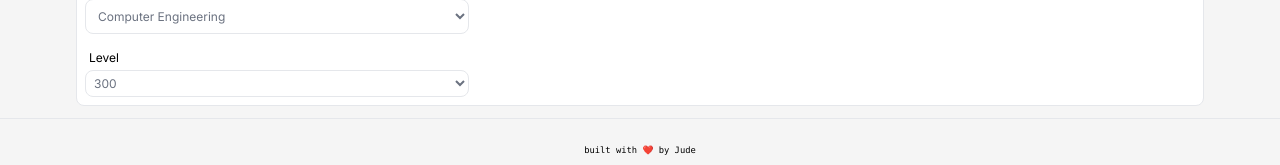
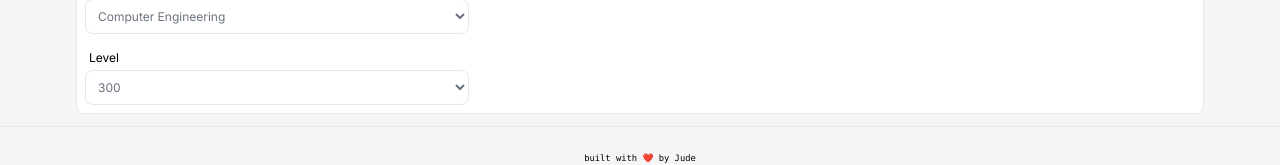
Before and after one commit to jdboachie/cbethub, a Next.js app: page /settings in a window 1280 px wide. Shown: the part 668-833 px from the top of the page. Built offline with nearby package versions, Linux system fonts and the light colour scheme.

Commit message:
dev update 2.0

```diff
--- a/app/settings/page.tsx
+++ b/app/settings/page.tsx
@@ -64,7 +64,7 @@ const page = () => {
             <li className='rounded-lg'>
               <p className='p-1'>Level</p>
               <select name="level" id="level" defaultValue={300}
-                className='border p-1 bg-white dark:bg-black rounded-lg dark:border-[#333] w-full max-w-sm text-gray-500'
+                className='border p-2 bg-white dark:bg-black rounded-lg dark:border-[#333] w-full max-w-sm text-gray-500'
               >
                   <option value="" disabled>Select level</option>
                   <option value="100">100</option>
```
